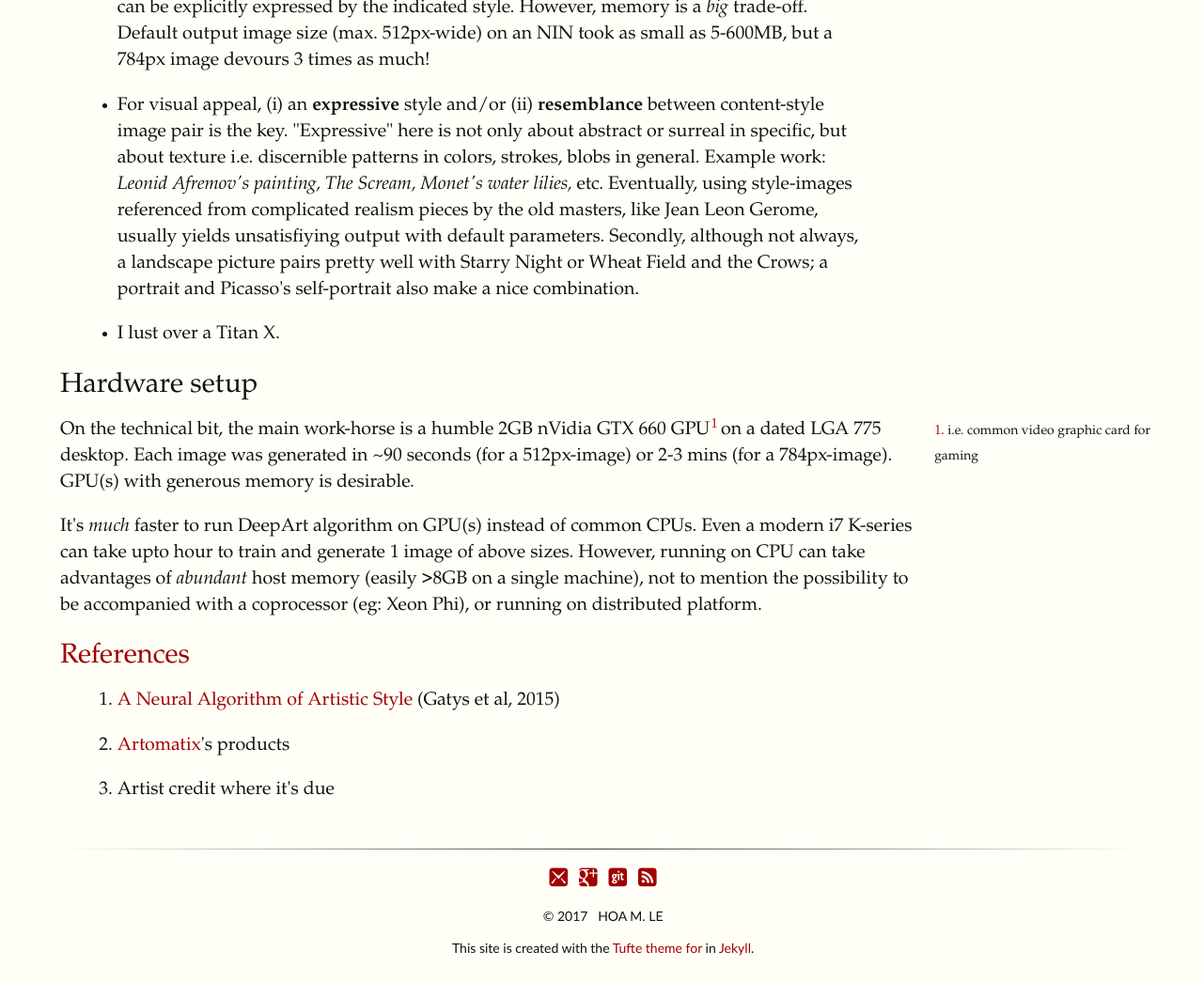
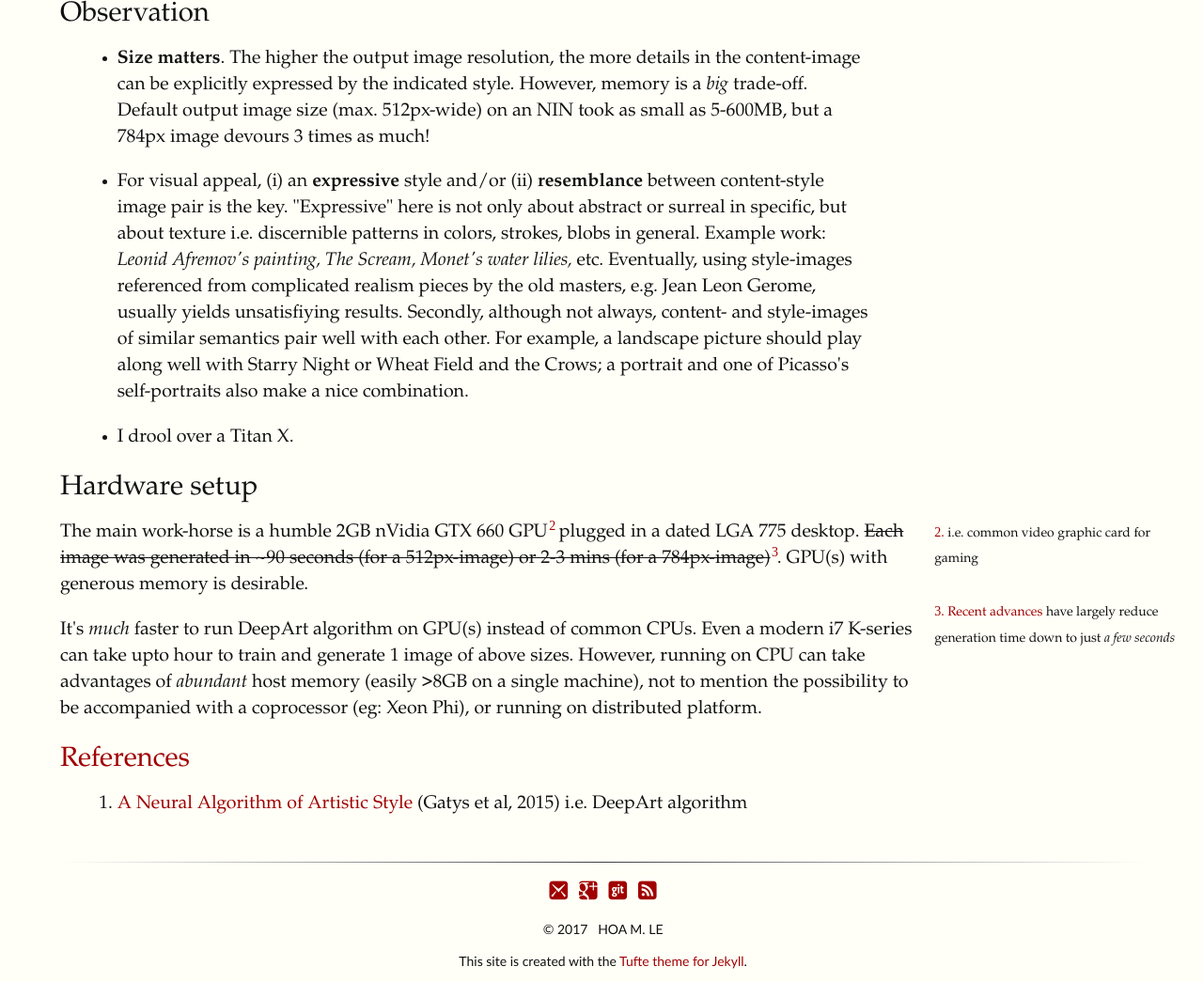
Before and after one commit to huuson94/hoamle.github.io, a Jekyll site: the page built from _posts/2016-01-16-deep-art-fun.md, in a window 1280 px wide and 1400 px high, scrolled down 4310 px, cut to the strip 355-1400 px from the top of the window. Shown: the whole strip at 94% size. Built offline with Jekyll 4.4.1, drawn with Linux system fonts in a browser that asks for light colours; some of the changed text lies outside the part shown.

Commit message:
update post

```diff
--- a/_config.yml
+++ b/_config.yml
@@ -24,7 +24,7 @@
   extension: md
 editor: gvim
 git:
-  branch: master
+  branch: source  # deploy source code to `source` branch
 transfer:
   command: rsync
   settings: -av
--- a/_includes/footer.html
+++ b/_includes/footer.html
@@ -10,6 +10,6 @@
   </ul>
 <div class="credits">
 <span>&copy; {{ site.time | date: '%Y' }} &nbsp;&nbsp;{{site.author | upcase }}</span></br> <br>
-<span>This site is created with the <a href="//github.com/clayh53/tufte-jekyll">Tufte theme for {{site.subtitle}} </a> in <a href="//jekyllrb.com">Jekyll</a>.</span>
+<span>This site is created with the <a href="//github.com/clayh53/tufte-jekyll">Tufte theme for {{site.subtitle}} </a> <a href="//jekyllrb.com">Jekyll</a>.</span>
 </div>
 </footer>
--- a/_posts/2016-01-16-deep-art-fun.md
+++ b/_posts/2016-01-16-deep-art-fun.md
@@ -4,13 +4,13 @@
 date: 2016-01-16
 ---
 
-Last weekend I finally took some of personal photos and artwork to *\"paint\"* them in, but not limited to, Van Gogh style. The \"painting\" part was actually an inspiring [application from **Deep learning** research](#refs). In short, the Deep learning model - a deep neural network - takes your photo (referred as ***content-image*** henceforth) and a reference style (combination of 1 or more ***style-images***) as the inputs and produces your photo in that style. I used [jcjohnson's implementation](https://github.com/jcjohnson/neural-style) of [DeepArt algorithm](#deepart) for the demo.
+Last weekend I finally took some of personal photos and artwork to *\"paint\"* them in, but not limited to, Van Gogh style. The \"painting\" part was actually done by [DeepArt algorithm](#deepart) - an inspiring application from **Deep learning** research{% sidenote "sn-id-artomatix" "It's worth to note that Artomatix, Inc. - an Irish startup - had introduced a [similar work]((https://youtu.be/un9lSayNOIY?t=51)) several months before DeepArt algorithm was published." %}. In short, the Deep learning model - a deep neural network - takes your photo (referred as ***content-image*** henceforth) and a reference style (combination of 1 or more ***style-images***) as the inputs and produces your photo in that style.
 
 ## Demo
-Here we have the content-image being a photo of a walking path on the top-left, the style-image is an artwork by artist Leonid Afremov on the top-right, and the walking path generated in Afremov\'s style at the bottom.
-<br/>
+I used [jcjohnson's implementation](https://github.com/jcjohnson/neural-style) of DeepArt algorithm for this demo.
+
+Here we have the content-image on the top-left, the style-image is an artwork by artist Leonid Afremov on the top-right, and the photo generated in Afremov\'s style at the bottom.
 <img src="https://raw.githubusercontent.com/hoamle/neural-style-example/master/content-imgs/exeter.jpg" height="150"> <img src="https://raw.githubusercontent.com/hoamle/neural-style-example/master/style-imgs/Afremov2.jpg" height="150">
-<br/>
 <img src="https://raw.githubusercontent.com/hoamle/neural-style-example/master/visually-appealing/exeter-afremov2.png" width="460">
 
 The machine did not "paint" the picture out of the blue, it\'s an iterative learning process. In short, it starts with a blank (noisy) canvas and tries to learn prominent features in both content-image and style-image(s) and present them on the final product. That learning process is mathematically expressed as optimization process of a function representing the combined *similarity* between the output and the inputs. Optimizing such function requires an algorithm which goes through series of updating iterations, visualized in the following gif.
@@ -18,39 +18,28 @@
 <img src="https://raw.githubusercontent.com/hoamle/neural-style-example/master/exeter_afremov2.gif" width="460">
 
 ## More images
-{% marginnote 'mn-hardware' 'All output images are produced by NIN model + Adam optimization. If hardware constrainst is not a problem, visual results should be improved by using VGG-19 model + L-BFGS optimization.' %}
+{% marginnote 'mn-hardware' '*Technical bit:* All output images are produced by NIN model + Adam optimization. If hardware constrainst is not a problem, visual results should be ***improved*** considerably by using VGG-19 model + L-BFGS optimization.' %}
 
 Style image: Leonid Afremov\'s
-<br/>
 <img src="https://raw.githubusercontent.com/hoamle/neural-style-example/master/content-imgs/pedals.jpg" height="150"> <img src="https://raw.githubusercontent.com/hoamle/neural-style-example/master/style-imgs/Afremov4.jpg" height="150">
-<br/>
 <img src="https://raw.githubusercontent.com/hoamle/neural-style-example/master/visually-appealing/pedals-afremov4.png" width="460">
 
 Style image: Van Gogh\'s Starry Night
-<br/>
 <img src="https://raw.githubusercontent.com/hoamle/neural-style-example/master/content-imgs/exe_quay.jpg" height="150"> <img src="https://raw.githubusercontent.com/hoamle/neural-style-example/master/style-imgs/starry_night.jpg" height="150">
-<br/>
 <img src="https://raw.githubusercontent.com/hoamle/neural-style-example/master/visually-appealing/exe_quay-starrynight.png" width="495">
 
 Style image: Van Gogh\'s Starry Night
-<br/>
 <img src="https://raw.githubusercontent.com/hoamle/neural-style-example/master/content-imgs/london.jpg" height="150"> <img src="https://raw.githubusercontent.com/hoamle/neural-style-example/master/style-imgs/starry_night.jpg" height="150">
-<br/>
 <img src="https://raw.githubusercontent.com/hoamle/neural-style-example/master/visually-appealing/london-starry.png" width="495">
 
 Style image: Van Gogh\'s Wheat Field with Crows
-<br/>
 <img src="https://raw.githubusercontent.com/hoamle/neural-style-example/master/content-imgs/camb.jpg" height="150"> <img src="https://raw.githubusercontent.com/hoamle/neural-style-example/master/style-imgs/vangogh_Wheat_Field_with_Crows.jpg" height="150">
-<br/>
 <img src="https://raw.githubusercontent.com/hoamle/neural-style-example/master/visually-appealing/camb-vangogh_wheatfield.png" width="575">
 
 Style image: [creativemints](https://www.behance.net/gallery/13033419/Selected-Artworks-2013-Oil-Acrylic-Watercolor)\'s
-<br/>
 <img src="https://raw.githubusercontent.com/hoamle/neural-style-example/master/content-imgs/potr.jpg" height="150"> <img src="https://raw.githubusercontent.com/hoamle/neural-style-example/master/style-imgs/lostquilt_at_pinterest.jpg" height="150">
-<br/>
 <img src="https://raw.githubusercontent.com/hoamle/neural-style-example/master/visually-appealing/potr-lostquilt.png" width="410"> produced by NIN model @512px
-<br/>
-<img src="assets/img/lostquilt.png" width="410"> produced by VGG-19 model @784px
+<img src="{{ site.github.url }}/assets/img/lostquilt.png" width="410"> produced by VGG-19 model @784px
 
 <!--Style image: Picasso\'s Self-portrait-->
 <!--<br/>-->
@@ -59,15 +48,14 @@
 
 ## Observation
 * **Size matters**. The higher the output image resolution, the more details in the content-image can be explicitly expressed by the indicated style. However, memory is a *big* trade-off. Default output image size (max. 512px-wide) on an NIN took as small as 5-600MB, but a 784px image devours 3 times as much!
-* For visual appeal, (i) an **expressive** style and/or (ii) **resemblance** between content-style image pair is the key. \"Expressive\" here is not only about abstract or surreal in specific, but about texture i.e. discernible patterns in colors, strokes, blobs in general. Example work: *Leonid Afremov\'s painting, The Scream, Monet\'s water lilies,* etc. Eventually, using style-images referenced from complicated realism pieces by the old masters, like Jean Leon Gerome, usually  yields unsatisfiying output with default parameters. Secondly, although  not always, a landscape picture pairs pretty well with Starry Night or Wheat Field and the Crows; a portrait and Picasso\'s self-portrait also make a nice combination.
-* I lust over a Titan X.
+* For visual appeal, (i) an **expressive** style and/or (ii) **resemblance** between content-style image pair is the key. \"Expressive\" here is not only about abstract or surreal in specific, but about texture i.e. discernible patterns in colors, strokes, blobs in general. Example work: *Leonid Afremov\'s painting, The Scream, Monet\'s water lilies,* etc. Eventually, using style-images referenced from complicated realism pieces by the old masters, e.g. Jean Leon Gerome, usually  yields unsatisfiying results. Secondly, although not always, content- and style-images of similar semantics pair well with each other. For example, a landscape picture should play along well with Starry Night or Wheat Field and the Crows; a portrait and one of Picasso\'s self-portraits also make a nice combination.
+* I drool over a Titan X.
 
 ## Hardware setup
-On the technical bit, the main work-horse is a humble 2GB nVidia GTX 660 GPU{% sidenote 'sn-gpu' 'i.e. common video graphic card for gaming' %} on a dated LGA 775 desktop. Each image was generated in ~90 seconds (for a 512px-image) or 2-3 mins (for a 784px-image). GPU(s) with generous memory is desirable.
+The main work-horse is a humble 2GB nVidia GTX 660 GPU{% sidenote 'sn-gpu' 'i.e. common video graphic card for gaming' %} plugged in a dated LGA 775 desktop. <del>Each image was generated in ~90 seconds (for a 512px-image) or 2-3 mins (for a 784px-image)</del>{% sidenote "sn-id-advances" "[Recent advances](https://github.com/jcjohnson/fast-neural-style) have largely reduce generation time down to just *a few seconds*" %}. GPU(s) with generous memory is desirable.
 
 It\'s *much* faster to run DeepArt algorithm on GPU(s) instead of common CPUs. Even a modern i7 K-series can take upto hour to train and generate 1 image of above sizes. However, running on CPU can take advantages of *abundant* host memory (easily >8GB on a single machine), not to mention the possibility to be accompanied with a coprocessor (eg: Xeon Phi), or running on distributed platform.
 
 ## <a name="refs">References</a>
-1. <a name="deepart">[A Neural Algorithm of Artistic Style](http://arxiv.org/abs/1508.06576) (Gatys et al, 2015)</a>
-2. [Artomatix](https://www.youtube.com/watch?v=VRwzE3WxA08)\'s products
-2. Artist credit where it\'s due
+1. <a name="deepart">[A Neural Algorithm of Artistic Style](http://arxiv.org/abs/1508.06576) (Gatys et al, 2015) i.e. DeepArt algorithm
+</a>
```
Also changed, not shown: 1 other file.
